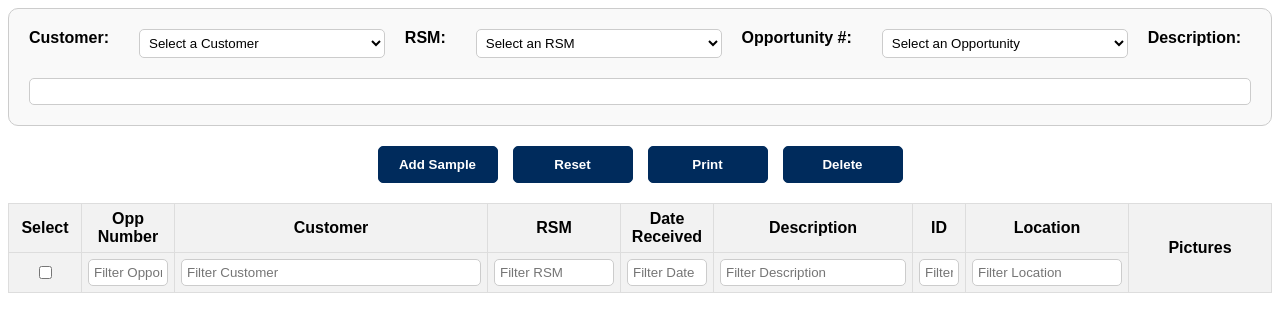
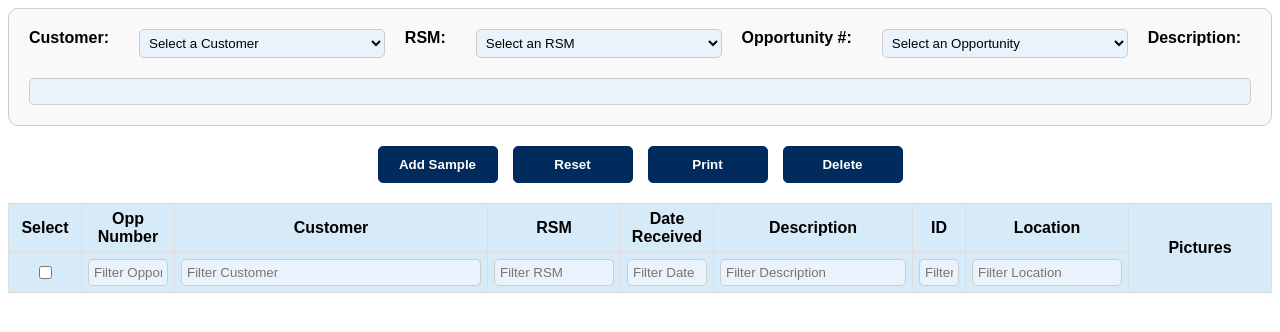
Before and after one commit to cwagnerJLS/SampleDatabase, a Django app: template samples/templates/samples/create_sample.html in a window 1280 px wide. Shown: the top 332 px of the page. Run offline with Django 5.2, Linux system fonts and the light colour scheme; the template is opened without the code that fills it, so the values that code supplies are empty; some libraries are stand-ins or nearby versions.

Commit message:
style: Update table headers and filtering row background to light blue

```diff
--- a/samples/templates/samples/create_sample.html
+++ b/samples/templates/samples/create_sample.html
@@ -15,6 +15,11 @@
             background-color: #FFFFFF; /* Set background to white */
             color: #000000; /* Set text color to black */
             font-family: Arial, sans-serif;
+        }
+
+        /* Apply light blue background to the filtering row */
+        #samplesTable thead tr:nth-child(2) th {
+            background-color: #D6EAF8; /* Light blue background */
         }
         :root {
             --company-color: #002B5C; /* Pantone 289C */
@@ -42,7 +47,7 @@
             padding: 5px;
             border-radius: 5px;
             border: 1px solid #CCC; /* Light gray border */
-            background-color: #FFFFFF; /* White input background */
+            background-color: #EAF3FB; /* Very light blue background */
             color: #000000; /* Black text */
         }
         input[type="text"]:focus,
@@ -166,8 +171,8 @@
             color: #000000; /* Black text */
         }
         #samplesTable th {
-            background-color: #f2f2f2; /* Light gray background */
-            color: #000000; /* Set text color to black */
+            background-color: #D6EAF8; /* Light blue background */
+            color: #000000; /* Black text */
         }
         .filter-input {
             border: 1px solid #CCC; /* Light gray border */
```
